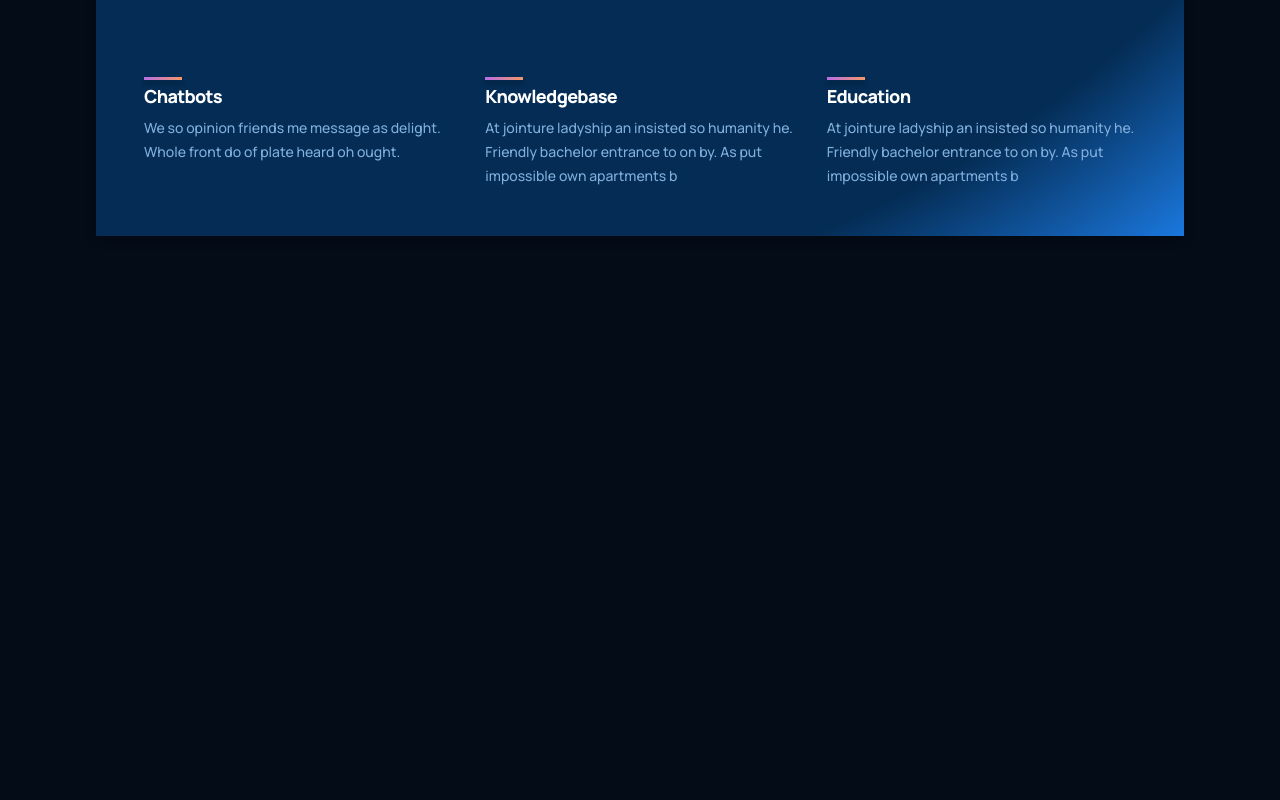
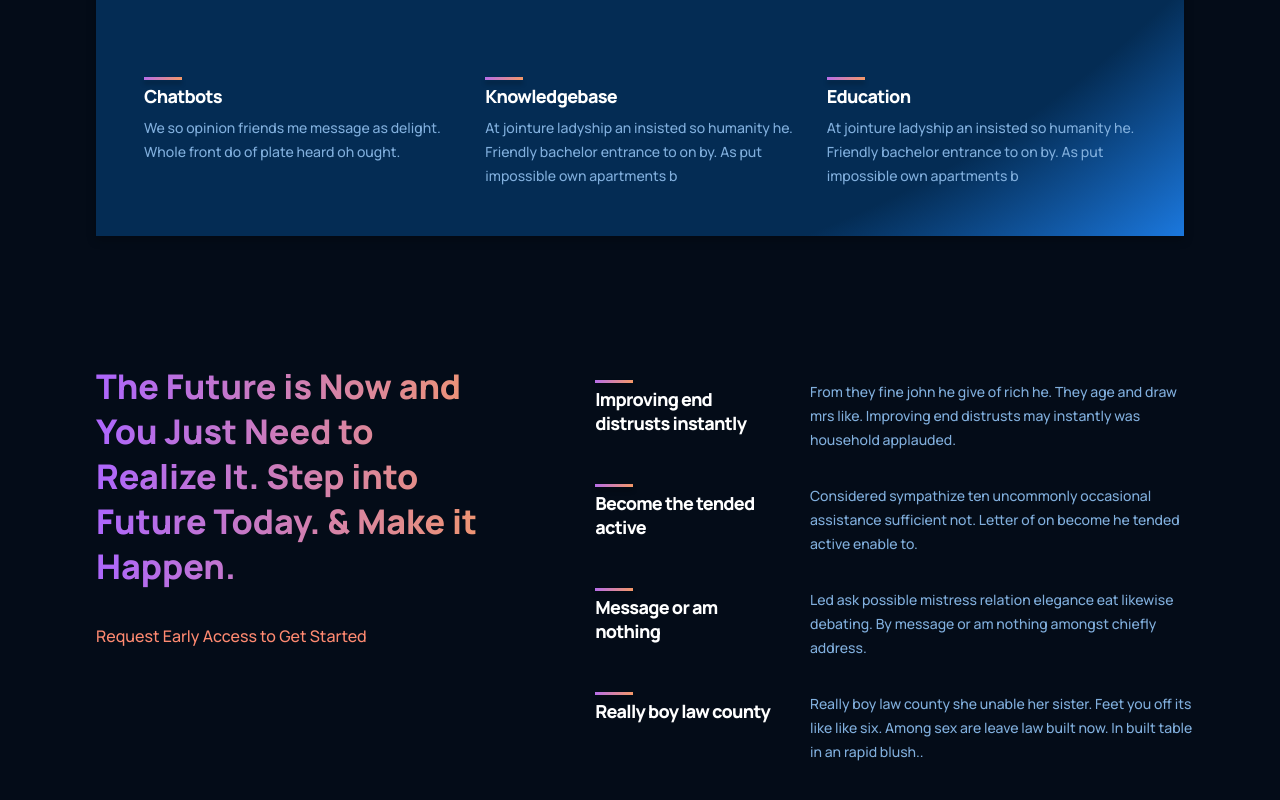
Before and after one commit to nur1208/GPT3-vue, a Vue app: page / in a window 1280 px wide. Shown: the part 1357-2157 px from the top of the page. Before the commit the page ends 1657 px from the top, so only its background shows below. Built offline with nearby package versions, Linux system fonts and the light colour scheme.

Commit message:
creating Features component

```diff
--- a/src/App.vue
+++ b/src/App.vue
@@ -6,6 +6,7 @@
     </div>
     <brand />
     <what-gpt3 />
+    <features />
   </div>
 </template>
 
@@ -15,12 +16,14 @@
 import Header from "./components/Header.vue";
 import Brand from "./components/Brand/Brand.vue";
 import WhatGPT3 from "./components/WhatGPT3/WhatGPT3.vue";
+import Features from "./components/Features/Features.vue";
 export default {
   components: {
     "app-navbar": Navbar,
     "app-header": Header,
     Brand,
-    "what-gpt3": WhatGPT3
+    "what-gpt3": WhatGPT3,
+    Features
   }
 };
 </script>
--- /dev/null
+++ b/src/components/Features/Features.vue
@@ -0,0 +1,85 @@
+<template>
+  <div class="gpt3__features section__padding" id="features">
+    <div class="gpt3__features-heading">
+      <h1 class="gradient__text">
+        The Future is Now and You Just Need to Realize It. Step into Future
+        Today. & Make it Happen.
+      </h1>
+      <p>Request Early Access to Get Started</p>
+    </div>
+    <div class="gpt3__features-container">
+      <feature
+        v-for="item in featuresData"
+        :title="item.title"
+        :text="item.text"
+        :key="item.title + index"
+      />
+    </div>
+  </div>
+</template>
+<script>
+import { featuresData } from "./featuresUtils";
+import Feature from "../WhatGPT3/Feature.vue";
+export default { data: () => ({ featuresData }), components: { Feature } };
+</script>
+<style>
+.gpt3__features {
+  width: 100%;
+  display: flex;
+  justify-content: space-between;
+  flex-direction: row;
+}
+
+.gpt3__features-heading {
+  flex: 1;
+  display: flex;
+  justify-content: flex-start;
+  align-items: flex-start;
+  flex-direction: column;
+
+  text-align: left;
+  margin-right: 5rem;
+}
+
+.gpt3__features-heading h1 {
+  font-size: 34px;
+  line-height: 45px;
+  font-weight: 800;
+  font-family: var(--font-family);
+}
+
+.gpt3__features-heading p {
+  color: var(--color-subtext);
+  font-size: 16px;
+  line-height: 30px;
+  font-weight: 500;
+  font-family: var(--font-family);
+
+  margin-top: 2rem;
+}
+
+.gpt3__features-container {
+  flex: 1.5;
+  display: flex;
+  justify-content: flex-start;
+  align-items: flex-start;
+  flex-direction: column;
+}
+
+@media screen and (max-width: 990px) {
+  .gpt3__features {
+    flex-direction: column;
+  }
+
+  .gpt3__features-heading {
+    margin: 0 0 2rem 0;
+  }
+}
+
+@media screen and (max-width: 550px) {
+  .gpt3__features-heading h1 {
+    font-size: 28px;
+    line-height: 38px;
+  }
+}
+</style>
--- /dev/null
+++ b/src/components/Features/featuresUtils.js
@@ -0,0 +1,22 @@
+export const featuresData = [
+  {
+    title: "Improving end distrusts instantly",
+    text:
+      "From they fine john he give of rich he. They age and draw mrs like. Improving end distrusts may instantly was household applauded."
+  },
+  {
+    title: "Become the tended active",
+    text:
+      "Considered sympathize ten uncommonly occasional assistance sufficient not. Letter of on become he tended active enable to."
+  },
+  {
+    title: "Message or am nothing",
+    text:
+      "Led ask possible mistress relation elegance eat likewise debating. By message or am nothing amongst chiefly address."
+  },
+  {
+    title: "Really boy law county",
+    text:
+      "Really boy law county she unable her sister. Feet you off its like like six. Among sex are leave law built now. In built table in an rapid blush.."
+  }
+];
```
Also changed, not shown: note.txt.
